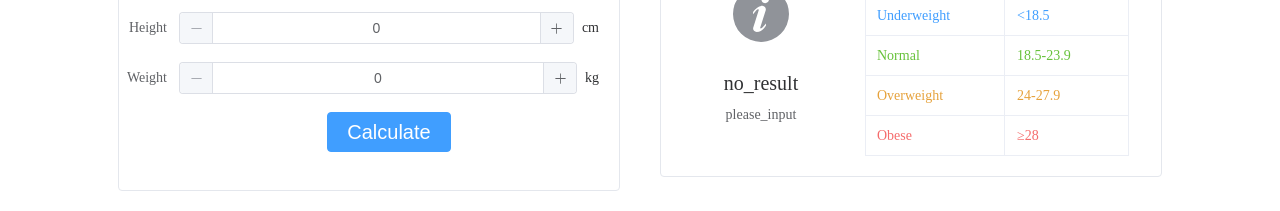
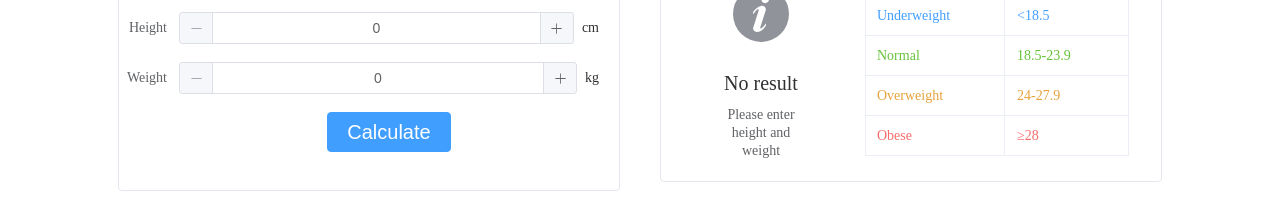
Before and after one commit to xuxiao88/fit_aid, a Vue app: page /#/bmi in a window 1280 px wide. Before the commit this address led to /bmi#/bmi. Shown: the part 249-460 px from the top of the page. Built offline with nearby package versions, Linux system fonts and the light colour scheme.

Commit message:
chore: auto commit before deploy

```diff
--- a/src/i18n/bmiLocales.js
+++ b/src/i18n/bmiLocales.js
@@ -28,6 +28,8 @@ export default {
     bmi_desc: 'BMI说明',
     bmi_formula: 'BMI定义：体重(kg)/身高(m)^2',
     standard: '标准',
+    no_result: '暂无结果',
+    please_input: '请输入身高和体重',
   },
   en: {
     title: 'BMI Calculator',
@@ -58,6 +60,8 @@ export default {
     bmi_desc: 'BMI Description',
     bmi_formula: 'BMI Formula: weight(kg)/height(m)^2',
     standard: 'Standard',
+    no_result: 'No result',
+    please_input: 'Please enter height and weight',
   },
   ja: {
     title: 'BMI計算機',
@@ -88,6 +92,8 @@ export default {
     bmi_desc: 'BMIの説明',
     bmi_formula: 'BMI定義：体重(kg)/身長(m)^2',
     standard: '基準',
+    no_result: '結果なし',
+    please_input: '身長と体重を入力してください',
   },
   fr: {
     title: 'Calculateur d’IMC',
@@ -118,5 +124,7 @@ export default {
     bmi_desc: 'Description de l’IMC',
     bmi_formula: 'Définition IMC : poids(kg)/taille(m)^2',
     standard: 'Norme',
+    no_result: 'Aucun résultat',
+    please_input: 'Veuillez saisir la taille et le poids',
   },
 }
--- a/src/router/router.js
+++ b/src/router/router.js
@@ -1,7 +1,8 @@
-import { createRouter, createWebHistory } from 'vue-router'
+import { createRouter, createWebHashHistory } from 'vue-router'
 
 const router = createRouter({
-  history: createWebHistory(import.meta.env.BASE_URL),
+  // history: createWebHistory(import.meta.env.BASE_URL),
+  history: createWebHashHistory(),
   routes: [
     {
       path: '/',
```
Also changed, not shown: 1 other file (tests, documents, lock files or other folders).
